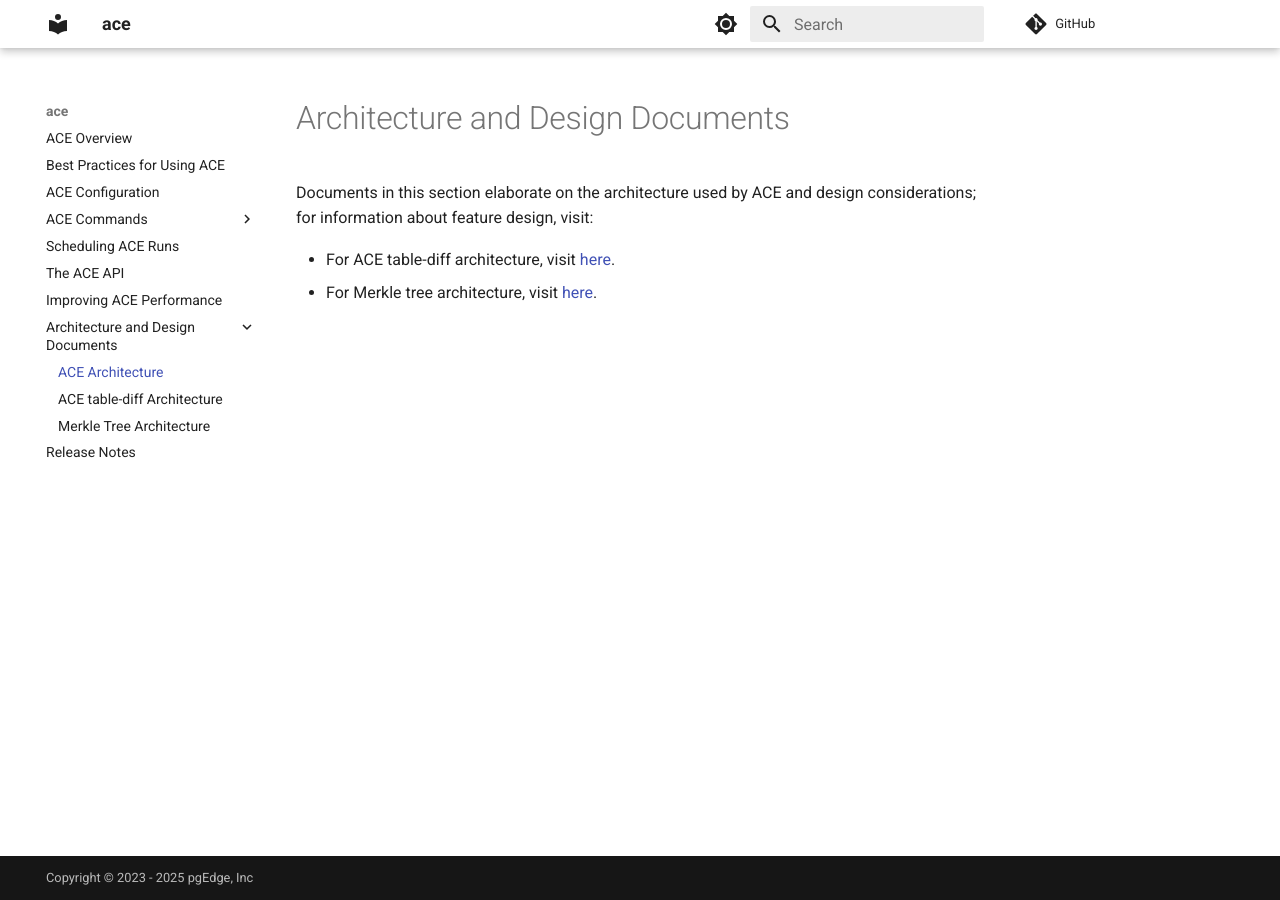
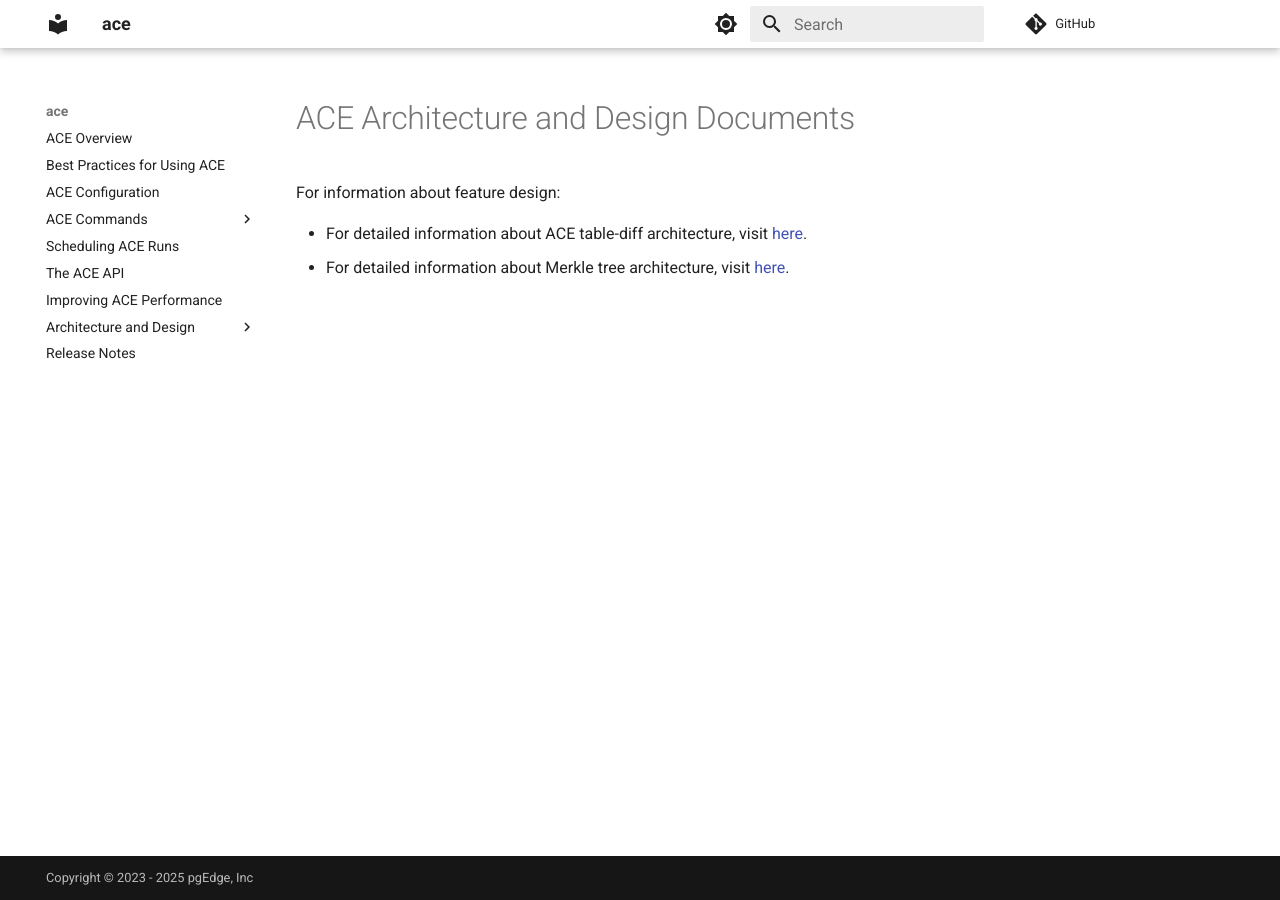
Before and after one commit to pgEdge/ace, an MkDocs documentation site: the page built from docs/design/index.md, in a window 1280 px wide. Built offline with MkDocs 1.6.1 and Material for MkDocs 9.7.7, drawn with Linux system fonts in a browser that asks for light colours; comment, search, counter and statistics services are not loaded.

Commit message:
Tweaks/adjustments to content for file inclusion (design docs)

```diff
--- a/docs/design/index.md
+++ b/docs/design/index.md
@@ -1,6 +1,6 @@
-# Architecture and Design Documents
+# ACE Architecture and Design Documents
 
-Documents in this section elaborate on the architecture used by ACE and design considerations; for information about feature design, visit:
+For information about feature design:
 
-* For ACE table-diff architecture, visit [here](table_diff.md).
-* For Merkle tree architecture, visit [here](merkle.md).
+* For detailed information about ACE table-diff architecture, visit [here](table_diff.md).
+* For detailed information about Merkle tree architecture, visit [here](merkle.md).
--- a/docs/design/merkle.md
+++ b/docs/design/merkle.md
@@ -1,4 +1,4 @@
-# Merkle Tree Design
+# Merkle Tree Architecture
 
 Developing Merkle Trees for ACE is driven by the following requirements:
 
--- a/docs/design/table_diff.md
+++ b/docs/design/table_diff.md
@@ -1,4 +1,4 @@
-# Table Diff Design
+# Table Diff Architecture
 
 The design of table diff is driven by the following requirements and constraints:
 
--- a/mkdocs.yml
+++ b/mkdocs.yml
@@ -79,8 +79,7 @@ nav:
   - Scheduling ACE Runs: scheduling.md
   - The ACE API: api.md
   - Improving ACE Performance: performance.md
-  - Architecture and Design Documents:
-    - ACE Architecture: design/index.md
+  - Architecture and Design:
     - ACE table-diff Architecture: design/table_diff.md
     - Merkle Tree Architecture: design/merkle.md
   - Release Notes: CHANGELOG.md
```
